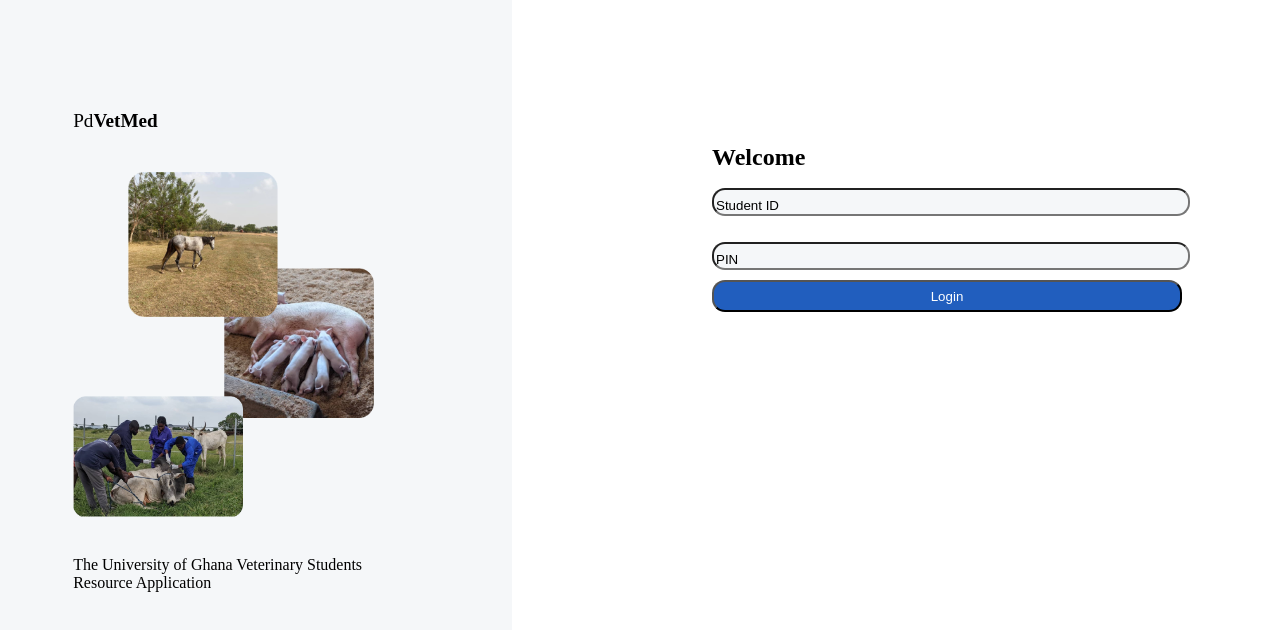
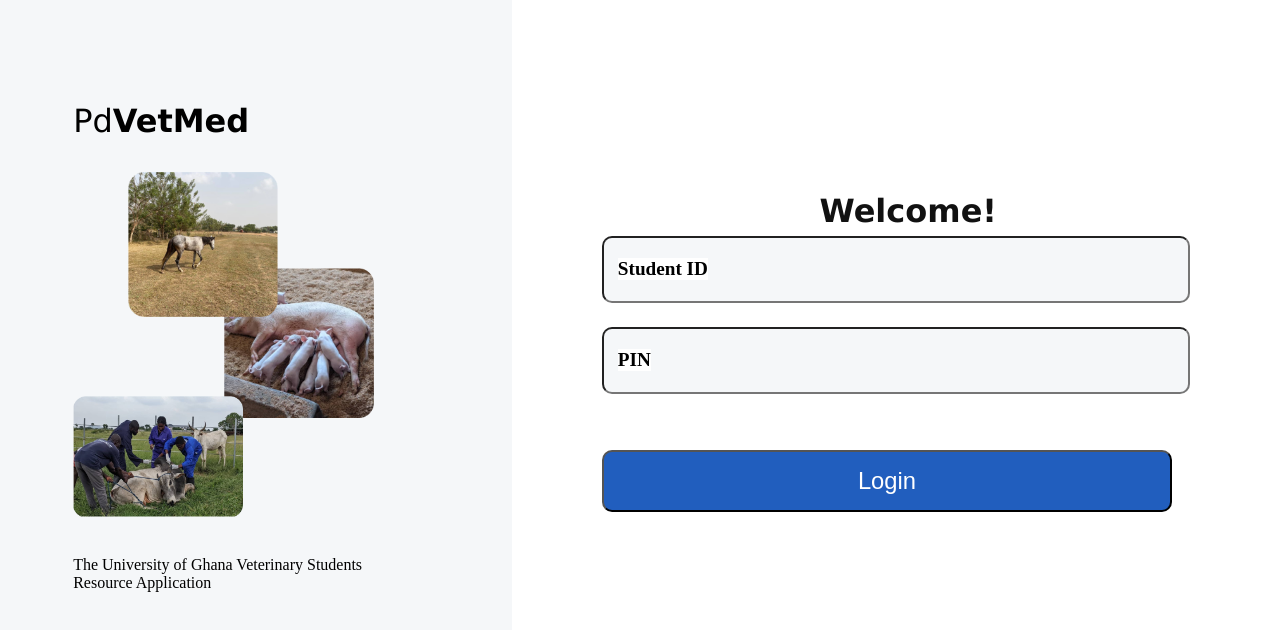
Before and after one commit to jocypher/Veterinary-Application, a React (Vite) app in the folder Veterinary App Frontend/: page / in a window 1280 px wide. Shown: the top 630 px of the page. Built offline with nearby package versions, Linux system fonts and the light colour scheme.

Commit message:
Login Page

```diff
--- a/Veterinary App Frontend/src/App.jsx
+++ b/Veterinary App Frontend/src/App.jsx
@@ -1,11 +1,13 @@
 import './App.css'
 import Login from './Views/Login'
+import Feedback from './Views/Feedback'
 
 function App() {
 
   return (
     <>
     <Login/>
+    {/* <Feedback/> */}
     </>
     )
 }
--- a/Veterinary App Frontend/src/Styles/login.css
+++ b/Veterinary App Frontend/src/Styles/login.css
@@ -5,11 +5,12 @@ main{
 }
 section:nth-of-type(1){
     background-color:#F5F7F9;
-    ;
+
 }
 .pd{
     background-color: #F5F7F9;
-    font-size: larger;
+    font-size: 2rem;
+    font-family: Verdana, Geneva, Tahoma, sans-serif;
     width: 265.36px;
     height: 69.74px;
     margin-left: 73.14px;
@@ -48,37 +49,83 @@ p{
     left: 8em;
     top: 1em;
 }
+.section2{
+    display: flex;
+    flex-direction: column;
+    align-items: center;
+    /* justify-content: center; */
+}
 .welcome{
-    margin-left: 200px;
+    font-size: 2rem;
+    /* margin-left: 200px; */
     margin-top: 6em;
+    display: flex;
+    align-items: flex-start;
+    font-family: Verdana, Geneva, Tahoma, sans-serif;
+    color: #000000ee;
 }
-#studentid{
-    background-color: #F5F7F9;
-    border-radius: 13px;
-    width: 470px;
-    margin-left: 200px;
-    padding-top: 8px;
+#student_id{
+    background: #ffffff;
+    font-weight: bold;
+    position: absolute;
+    margin-top: 1.35rem;
+    font-size: 1.2rem;
+    margin-left: 1rem;
+}
+#std_id{
+    background: #F5F7F9;
+    padding-left: 7rem;
+    height: 61.24px;
+    width: 470.33px;
+    border-radius: 10px;
+    outline: none;
+    font-size: 1.4rem;
+    letter-spacing: 0.2rem;
+}
+#student_pin{
+    background: #ffffff;
+    font-weight: bold;
+    position: absolute;
+    margin-top: 1.35rem;
+    font-size: 1.2rem;
+    margin-left: 1rem;
+}
+#std_pin{
+    background: #F5F7F9;
+    padding-left: 7rem;
+    height: 61.24px;
+    width: 470.33px;
+    border-radius: 10px;
+    outline: none;
+    font-size: 1.4rem;
+    letter-spacing: 0.2rem;
+}
+#submit_button{
+    background: #215EBE;
+    height: 61.24px;
+    width: 570.33px;
+    border-radius: 10px;
+    outline: none;
+}
+form{
     display: flex;
-    align-items: center;
+    flex-direction: column;
+    gap: 3.5em;
 }
-#pin{
-    background-color: #F5F7F9;
-    border-radius: 13px;
-    width: 470px;
-    margin-left: 200px;
-    padding-top: 8px;
-    margin-top: 8px;
+.input_container{
+    display: flex;
+    flex-direction: column;
+    gap: 1.5em;
 }
-#login{
-    background: #215EBE;
+#submit_button{
     color: #ffffff;
-    margin-left: 200px;
-    margin-top: 10px;
-    border-radius: 13px;
-    width: 470px;
-    padding: 0.5em;;
-    display: flex;
-    align-items: center;
-    place-content: center;
-
+    font-size: 23.81px;
 }
+@media screen and (max-width:481px){
+    section:nth-of-type(1){
+        display: none;
+    }
+    section:nth-of-type(2){
+        background-color: #F5F7F9;
+    }
+}
--- a/Veterinary App Frontend/src/Views/Feedback.jsx
+++ b/Veterinary App Frontend/src/Views/Feedback.jsx
@@ -1,6 +1,25 @@
+// import Feedback1 from "../assets/Feedback illustratin 1@2x.png"
+// import Feedback2 from "../assets/feedbackBlueContainer.png"
+// import Feedback3 from "../assets/Tell Me a Secret 1@2x.png"
+import "../Styles/feedback.css"
 const Feedback = () => {
   return (
-    <div>Feedback</div>
+
+    <main>
+      <section>
+        {/* <img src={Feedback1} alt="Feedback" /> */}
+      </section>
+      <section>
+        <h1>Drop us your feedback</h1>
+        <form action="/">
+          <textarea name="TextBox" id="TextBox" cols="10" rows="5"placeholder="Feel free to say anything about our app!"></textarea>
+          <div>
+            <input type="submit" id="feedback_submit" value="Submit"/>
+            <input type="Reset" name="Reset" id="reset" />
+          </div>
+        </form>
+      </section>
+    </main>
   )
 }
 
--- a/Veterinary App Frontend/src/Views/Login.jsx
+++ b/Veterinary App Frontend/src/Views/Login.jsx
@@ -17,11 +17,21 @@ const Login = () => {
     </div>
     </section>
 
-    <section>
-    <h1 className="welcome">Welcome</h1>
-    <input type="text" id="studentid" value="Student ID"/><br />
-    <input type="text" id="pin" value="PIN"/><br/>
-    <input type="submit" id="login" value="Login"/>
+    <section className="section2">
+    <h1 className="welcome">Welcome!</h1>
+    <form action="/">
+      <div className="input_container">
+        <div className="input_id">
+          <label htmlFor="id" id="student_id">Student ID</label>
+          <input type="text" name="id" id="std_id" required/><br/>
+        </div>
+        <div className="input_pin">
+          <label htmlFor="pin" id="student_pin">PIN</label>
+          <input type="password" name="pin" id="std_pin" required />
+        </div>
+      </div>
+      <input type="Submit" id="submit_button" value="Login"/>
+    </form>
     </section>
     </main>
 
```
Also changed, not shown: Veterinary App Frontend/src/Styles/feedback.css (+15 -0 lines).
